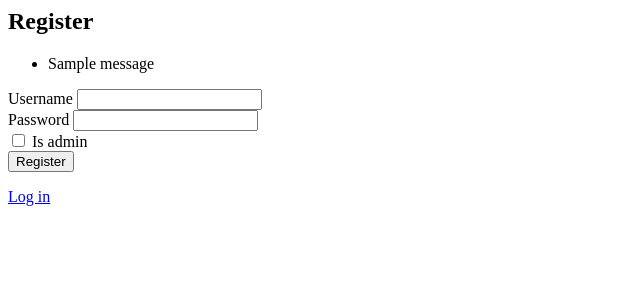
After one commit to liorschifrin/troniworld, a Flask app: page /register in a window 1280 px wide. The commit adds this page. Shown: the top 300 px of the page, without its empty margins (0-640 px from the left). Run offline with Flask 3, Linux system fonts and the light colour scheme; the visitor is signed in with stand-in values (Sample User, id 1); tables that the repository leaves empty hold one stand-in row (values such as "Sample post"); one stand-in notice (Sample message) is shown.

Commit message:
Add register/login, and is_admin for User model
If no admin users, allow /register. Then, only admin users can register other users

```diff
--- a/flask_app/models.py
+++ b/flask_app/models.py
@@ -4,6 +4,7 @@ class User(db.Model):
     id = db.Column(db.Integer, primary_key=True)
     username = db.Column(db.String(255), unique=True, nullable=False)
     hashed_password = db.Column(db.String(255), nullable=False)
+    is_admin = db.Column(db.Boolean, nullable=False, default=False)
 
     def __repr__(self) -> str:
         return f"<User {self.username}>"
--- a/flask_app/routes.py
+++ b/flask_app/routes.py
@@ -1,6 +1,75 @@
-from flask import render_template
-from . import app
+from flask import flash, redirect, render_template, request, session, url_for
+from werkzeug.security import check_password_hash, generate_password_hash
+
+from . import app, db
+from .models import User
 
 @app.route('/')
 def index():
     return render_template('index.html')
+
+
+@app.route('/register', methods=['GET', 'POST'])
+def register():
+    # If an admin account already exists, redirect to login unless admin is logged in. Otherwise, allow registration.
+    admin_existing = User.query.filter_by(is_admin=True).first()
+    if admin_existing:
+        user_id = session.get('user_id')
+        if not user_id:
+            return redirect(url_for('login'))
+
+        current_user = User.query.get(user_id)
+        if not current_user or not current_user.is_admin:
+            return redirect(url_for('index'))
+
+    if request.method == 'POST':
+        username = request.form.get('username', '').strip()
+        password = request.form.get('password', '').strip()
+        is_admin = request.form.get('is_admin', '0') == '1'
+
+        if not username or not password:
+            flash('Username and password are required.')
+            return redirect(url_for('register'))
+
+        existing = User.query.filter_by(username=username).first()
+        if existing:
+            flash('Username already exists.')
+            return redirect(url_for('register'))
+
+        user = User(
+            username=username,
+            hashed_password=generate_password_hash(password),
+            is_admin=is_admin,
+        )
+        db.session.add(user)
+        db.session.commit()
+        session['user_id'] = user.id
+        flash('Registration successful.')
+        return redirect(url_for('index'))
+
+    return render_template('register.html')
+
+
+@app.route('/login', methods=['GET', 'POST'])
+def login():
+    if request.method == 'POST':
+        username = request.form.get('username', '').strip()
+        password = request.form.get('password', '').strip()
+
+        user = User.query.filter_by(username=username).first()
+        if not user or not check_password_hash(user.hashed_password, password):
+            flash('Invalid username or password.')
+            return redirect(url_for('login'))
+
+        session['user_id'] = user.id
+        flash('Logged in.')
+        return redirect(url_for('index'))
+
+    return render_template('login.html')
+
+
+@app.route('/logout', methods=['POST'])
+def logout():
+    session.pop('user_id', None)
+    flash('Logged out.')
+    return redirect(url_for('index'))
--- /dev/null
+++ b/flask_app/templates/register.html
@@ -0,0 +1,32 @@
+<h2>Register</h2>
+
+{% with messages = get_flashed_messages() %}
+  {% if messages %}
+    <ul>
+      {% for message in messages %}
+        <li>{{ message }}</li>
+      {% endfor %}
+    </ul>
+  {% endif %}
+{% endwith %}
+
+<form method="post">
+  <label>
+    Username
+    <input type="text" name="username" required>
+  </label>
+  <br>
+  <label>
+    Password
+    <input type="password" name="password" required>
+  </label>
+  <br>
+  <label>
+    <input type="checkbox" name="is_admin" value="1">
+    Is admin
+  </label>
+  <br>
+  <button type="submit">Register</button>
+</form>
+
+<a href="{{ url_for('login') }}">Log in</a>
```
Also changed, not shown: flask_app/templates/index.html (+19 -0 lines), flask_app/templates/login.html (added, +25 -0 lines), migrations/versions/3cf0153b0d39_add_is_admin_bool_to_user.py (added, +32 -0 lines).
